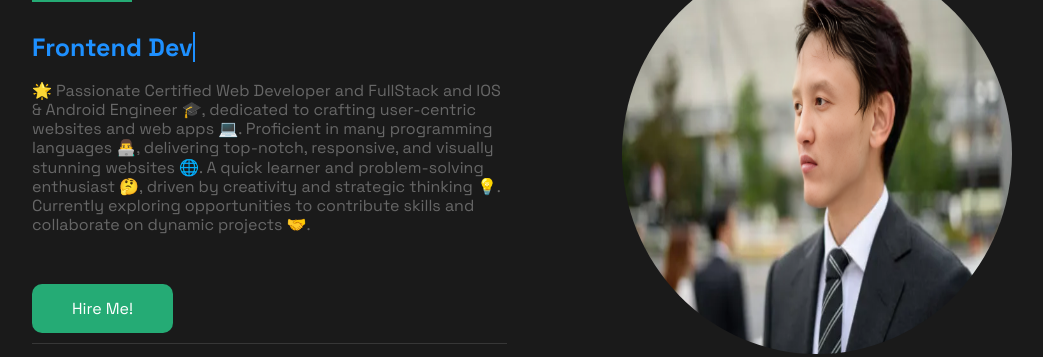
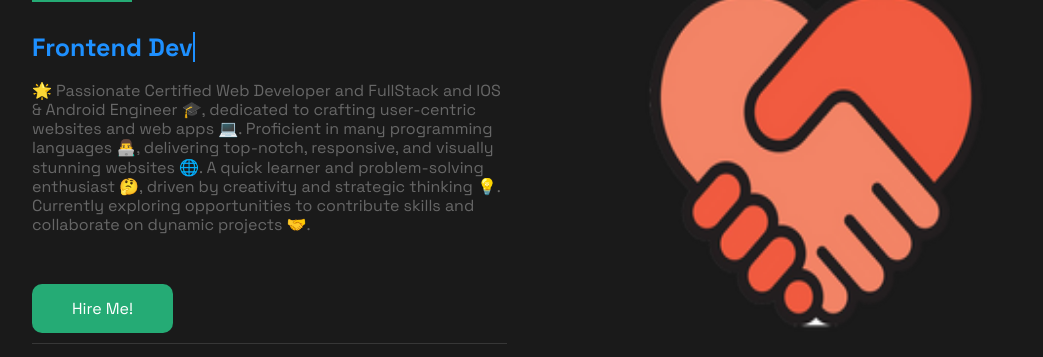
Before and after one commit to medicindev/Dev_Portfolio, a plain HTML site: page index.html in a window 1280 px wide. Shown: the part 296-653 px from the top of the page, without its empty margins (118-1161 px from the left). Drawn offline with nearby package versions, Linux system fonts and the light colour scheme.

Commit message:
update Photo commit

```diff
--- a/index.html
+++ b/index.html
@@ -103,7 +103,7 @@
                             </div>
                         </div>
                     </div>
-                    <img src="assets/img/me.png" alt="me" class="hero__img">
+                    <img src="assets/img/redhand.png" alt="me" class="hero__img">
                 </div>
             </div>
         </section>
```
Also changed, not shown: assets/img/me.png (deleted).
